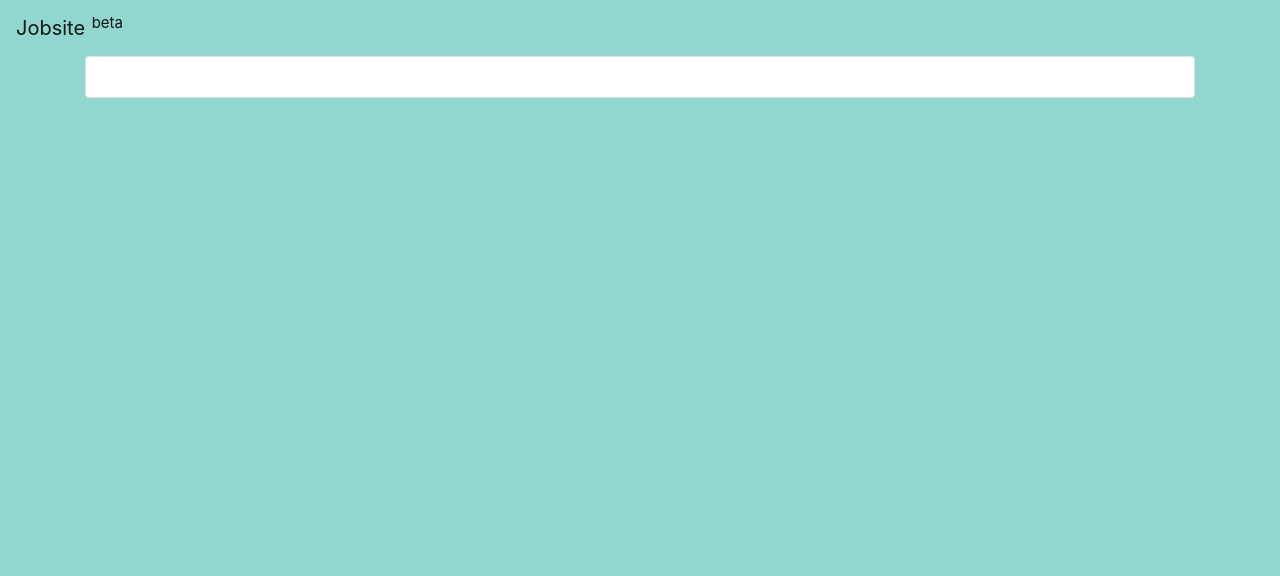
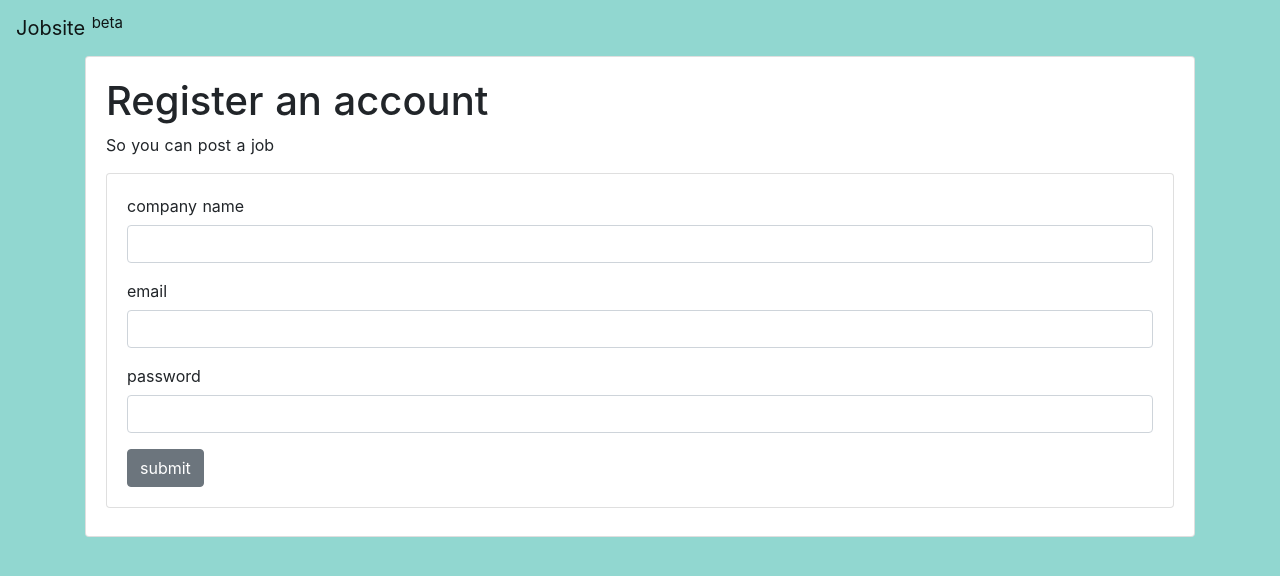
Before and after one commit to chanodildev/jobboard-front, a Nuxt app: page /register in a window 1280 px wide. Shown: the top 576 px of the page. Built offline with nearby package versions, Linux system fonts and the light colour scheme.

Commit message:
started register form

```diff
--- a/package.json
+++ b/package.json
@@ -11,6 +11,7 @@
     "generate": "nuxt generate"
   },
   "dependencies": {
+    "@nuxtjs/auth": "^4.9.1",
     "@nuxtjs/axios": "^5.3.6",
     "@nuxtjs/dotenv": "^1.4.0",
     "@nuxtjs/pwa": "^3.0.0-0",
--- a/pages/register.vue
+++ b/pages/register.vue
@@ -0,0 +1,46 @@
+<template>
+  <div>
+    <h1>Register an account</h1>
+    <p>So you can post a job</p>
+    <b-card class="mb-2">
+      <b-form @submit.prevent="handleSubmit">
+        <b-form-group label="company name">
+          <b-form-input required v-model="form.username"></b-form-input>
+        </b-form-group>
+        <b-form-group label="email">
+          <b-form-input required type="email" v-model="form.email"></b-form-input>
+        </b-form-group>
+        <b-form-group label="password">
+          <b-form-input type="password" required v-model="form.password"></b-form-input>
+        </b-form-group>
+        <b-button type="submit">submit</b-button>
+      </b-form>
+    </b-card>
+  </div>
+</template>
+
+<script>
+export default {
+  data() {
+    return {
+      form: {}
+    };
+  },
+  methods: {
+    async handleSubmit() {
+      try {
+        const user = await this.$axios.post(
+          `${process.env.API_URL}/auth/local/register`,
+          this.form
+        );
+        this.$router.push("/success");
+      } catch (err) {
+        console.log(err);
+      }
+    }
+  }
+};
+</script>
+
+<style scoped>
+</style>
```
Also changed, not shown: 1 other file (tests, documents, lock files or other folders).
